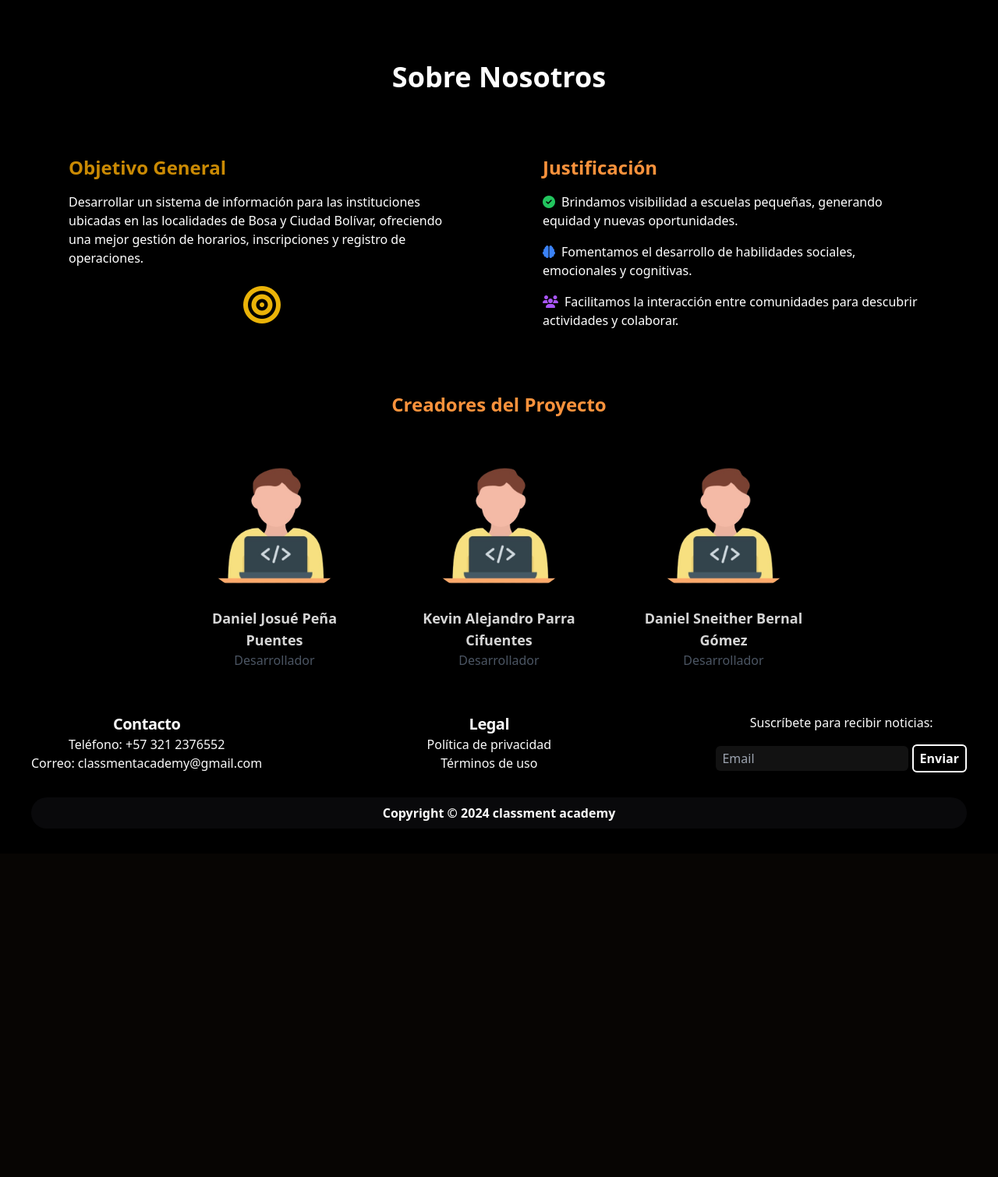
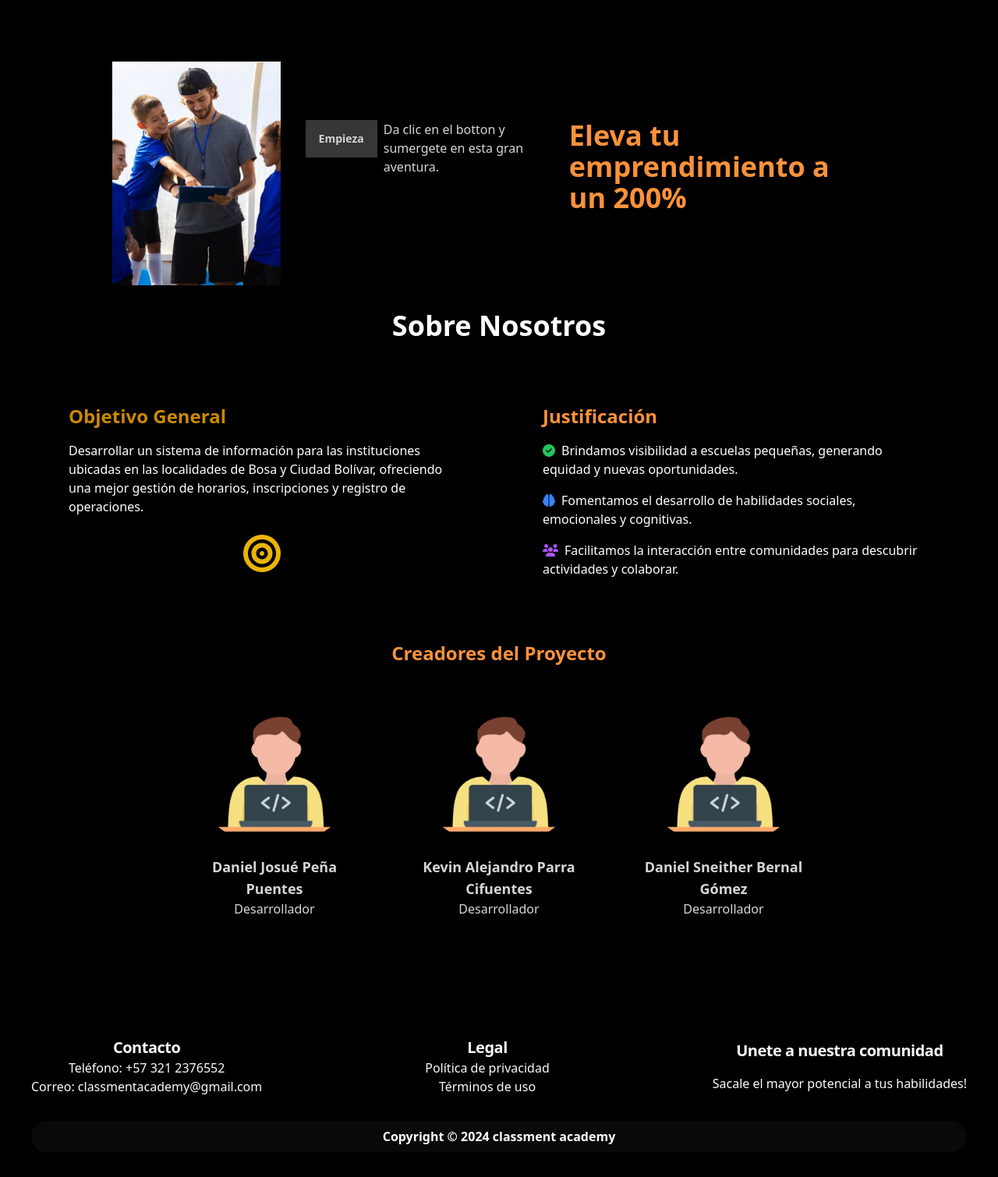
Before and after one commit to KevinAlejandroParra/clasmment-academy, a PHP site: page / in a window 1280 px wide. Shown: the part 1817-3327 px from the top of the page at 78% size. Before the commit the page ends 2870 px from the top, so only its background shows below. Run offline with PHP 8.4, Linux system fonts and the light colour scheme; data comes from the database, SQL or seed files in the repository; some libraries are stand-ins or nearby versions.

Commit message:
(index)buttons

```diff
--- a/index.php
+++ b/index.php
@@ -74,15 +74,15 @@
           </svg>
         </div>
         <ul tabindex="0" class="menu menu-sm dropdown-content bg-base-100 rounded-box z-[1] mt-3 w-52 p-2 shadow">
-          <li><a>Inicio</a></li>
+          <li><a href="index.php">Inicio</a></li>
           <li>
             <a>Servicios</a>
             <ul class="p-2">
-              <li><a>Escuelas</a></li>
-              <li><a>Cursos</a></li>
-            </ul>
+              <li><a href="index.php#title-schools">Escuelas</a></li>
+              <li><a href="index.php#title-courses">Cursos</a></li>
+              </ul>
           </li>
-          <li><a>Nosotros</a></li>
+          <li><a href="index.php#nosotros">Nosotros</a></li>
         </ul>
       </div>
       <a href="index.php" class="btn btn-ghost">
@@ -92,17 +92,17 @@
     </div>
     <div class="navbar-center hidden lg:flex" data-aos="zoom-in">
       <ul class="menu menu-horizontal px-1" data-aos="zoom-in">
-        <li><a>Inicio</a></li>
-        <li>
+      <li><a href="index.php">Inicio</a></li>
+      <li>
           <details>
             <summary>Servicios</summary>
             <ul class="p-2">
-              <li><a>Escuelas</a></li>
-              <li><a>Cursos</a></li>
+            <li><a href="index.php#title-schools">Escuelas</a></li>
+            <li><a href="index.php#title-courses">Cursos</a></li>
             </ul>
           </details>
         </li>
-        <li><a>Nosotros</a></li>
+        <li><a href="index.php#nosotros">Nosotros</a></li>
       </ul>
     </div>
     <div class="navbar-end">
@@ -124,7 +124,7 @@
 
   <main class="pt-24">
   <!-- Sección Hero -->
-  <section class="hero-section flex items-center justify-center relative pb-8 pl-36 " data-aos="fade-up">
+  <section class="hero-section flex items-center justify-center relative pb-8 pl-36 " id="hero-section" data-aos="fade-up">
     <div class="hero-content flex-col lg:flex-row-reverse pr-48">
     <video
       src="../IMG/design/people.webm"
@@ -155,7 +155,7 @@
 
 
   <!-- Sección del Carrusel de Cursos -->
-  <div class="relative overflow-hidden py-16 bg-ghost" data-aos="fade-up">
+  <div class="relative overflow-hidden py-16 bg-ghost" id="title-courses" data-aos="fade-up">
     <div class="container mx-auto px-4">
       <h2 class="text-3xl font-bold text-center text-white mb-8">Cursos Destacados</h2>
       <div class="carousel w-full relative">
@@ -213,7 +213,7 @@
   </div>
 
   <!-- Sección del Carrusel de Escuelas -->
-  <div class="relative overflow-hidden py-16 bg-ghost" data-aos="fade-up">
+  <div class="relative overflow-hidden py-16 bg-ghost" id="title-schools" data-aos="fade-up">
     <div class="container mx-auto px-4">
       <h2 class="text-3xl font-bold text-center text-white mb-8">Escuelas aliadas</h2>
       <div class="carousel w-full relative">
@@ -269,10 +269,24 @@
       </div>
     </div>
   </div>
+ </section>
+<section>
+  <div class="card card-side flex items-center justify-center relative pb-8 pl-36 " id="hero-section" data-aos="fade-up">
+  <figure>
+    <img
+      src="IMG/design/escuelanew.png"
+      alt="escuela" />
+  </figure>
+  <div class="card-body flex-col lg:flex-row-reverse pr-48">
+    <h2 class="card-title text-4xl font-bold text-orange-400 mb-4">Eleva tu emprendimiento a un 200%</h2>
+    <p>Da clic en el botton y sumergete en esta gran aventura.</p>
+    <div class="card-actions justify-end">
+      <button class="btn btn-primary"><a href="register_escuela.php">Empieza </a></button>
+    </div>
+  </div>
+</div>
 
-
-
-    <div class="w-full max-w-[1200px] mx-auto px-4">
+    <div class="w-full max-w-[1200px] mx-auto px-4" id="nosotros">
         <h2 class="text-4xl font-bold text-center mb-12 text-white">Sobre Nosotros</h2>
 
         <div class="grid grid-cols-1 md:grid-cols-2 gap-12">
@@ -294,23 +308,23 @@
             </div>
         </div>
 
-        <div class="mt-12">
+        <div class="mt-12 pb-24">
             <h3 class="text-2xl font-semibold mb-6 text-center text-orange-400">Creadores del Proyecto</h3>
             <div class="flex flex-wrap justify-center gap-8">
                 <div class="bg-black rounded-lg shadow-lg p-6 text-center w-64">
                     <img src="IMG/nosotros.png" alt="Daniel Josué Peña Puentes" class="rounded-full mx-auto mb-4">
                     <h4 class="font-semibold text-lg">Daniel Josué Peña Puentes</h4>
-                    <p class="text-gray-600">Desarrollador</p>
+                    <p class="text-withe ">Desarrollador</p>
                 </div>
                 <div class="bg-black rounded-lg shadow-lg p-6 text-center w-64">
                     <img src="IMG/nosotros.png" alt="Kevin Alejandro Parra Cifuentes" class="rounded-full mx-auto mb-4">
                     <h4 class="font-semibold text-lg">Kevin Alejandro Parra Cifuentes</h4>
-                    <p class="text-gray-600">Desarrollador</p>
+                    <p class="text-withe ">Desarrollador</p>
                 </div>
                 <div class="bg-black rounded-lg shadow-lg p-6 text-center w-64">
                     <img src="IMG/nosotros.png" alt="Daniel Sneither Bernal Gómez" class="rounded-full mx-auto mb-4">
                     <h4 class="font-semibold text-lg">Daniel Sneither Bernal Gómez</h4>
-                    <p class="text-gray-600">Desarrollador</p>
+                    <p class="text-withe ">Desarrollador</p>
                 </div>
             </div>
         </div>
@@ -333,11 +347,9 @@
                             </ul>
                         </div>
                         <div class="flex flex-col justify-center items-center space-y-4">
-                            <p>Suscríbete para recibir noticias:</p>
-                            <form>
-                                <input type="email" placeholder="Email" class="px-2 py-1 rounded-md">
-                                <button class="font-semibold border-2 border-white rounded-md  px-2 py-1">Enviar</button>
-                            </form>
+                            <h3 class="font-bold text-xl tracking-tight">Unete a nuestra comunidad</h3>
+                            <p>Sacale el mayor potencial a tus habilidades!</p>
+
                         </div>
                     </div>
                     <!-- Copyright -->
```
Also changed, not shown: IMG/design/escuelanew.png (added).
